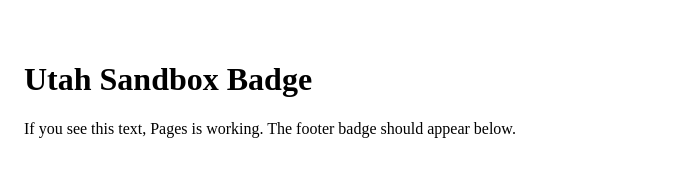
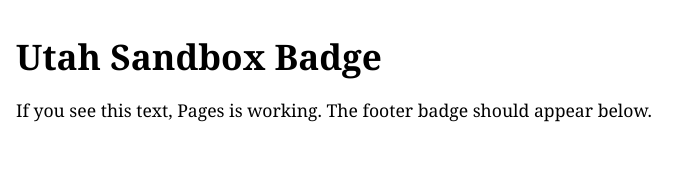
Before and after one commit to USBWebsite/For-Profit-SALP1-Superlegal, a plain HTML site: page index.html in a window 1280 px wide. Shown: the whole page, without its empty margins (0-697 px from the left). Drawn offline with Linux system fonts and the light colour scheme.

```diff
--- a/index.html
+++ b/index.html
@@ -2,16 +2,22 @@
 <html lang="en">
   <head>
     <meta charset="utf-8" />
-    <title>Badge Demo</title>
+    <title>Superlegal Badge Demo</title>
     <meta name="viewport" content="width=device-width, initial-scale=1" />
+    <style>
+      body { margin: 0; font-family: Georgia, serif; }
+      main { min-height: 72vh; padding: 2rem 1rem; }
+      h1 { margin: 0 0 1rem; font-size: 2.2rem; }
+      p  { font-size: 1.1rem; }
+    </style>
   </head>
   <body>
-    <main style="min-height:60vh;padding:2rem 1rem;">
+    <main>
       <h1>Utah Sandbox Badge</h1>
       <p>If you see this text, Pages is working. The footer badge should appear below.</p>
     </main>
 
-    <!-- Load your live script (absolute URL avoids path issues) -->
-    <script defer src="https://usbwebsite.github.io/For-Profit-SALP1-Superlegal/utah-sandbox-badge.min.js?v=11"></script>
+    <!-- IMPORTANT: Superlegal script with cache-buster -->
+    <script defer src="https://usbwebsite.github.io/For-Profit-SALP1-Superlegal/utah-sandbox-badge.min.js?v=12"></script>
   </body>
 </html>
```
